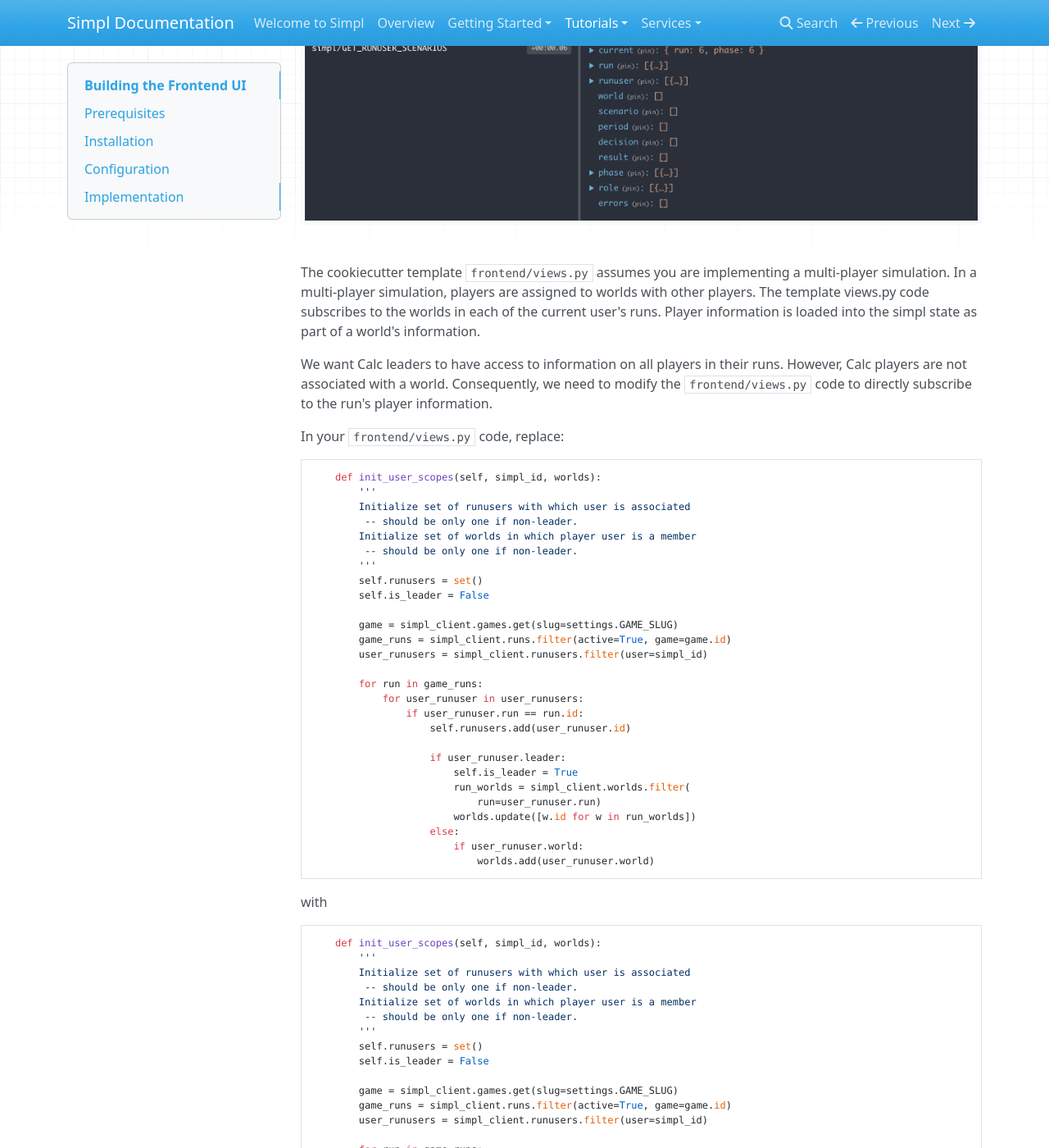
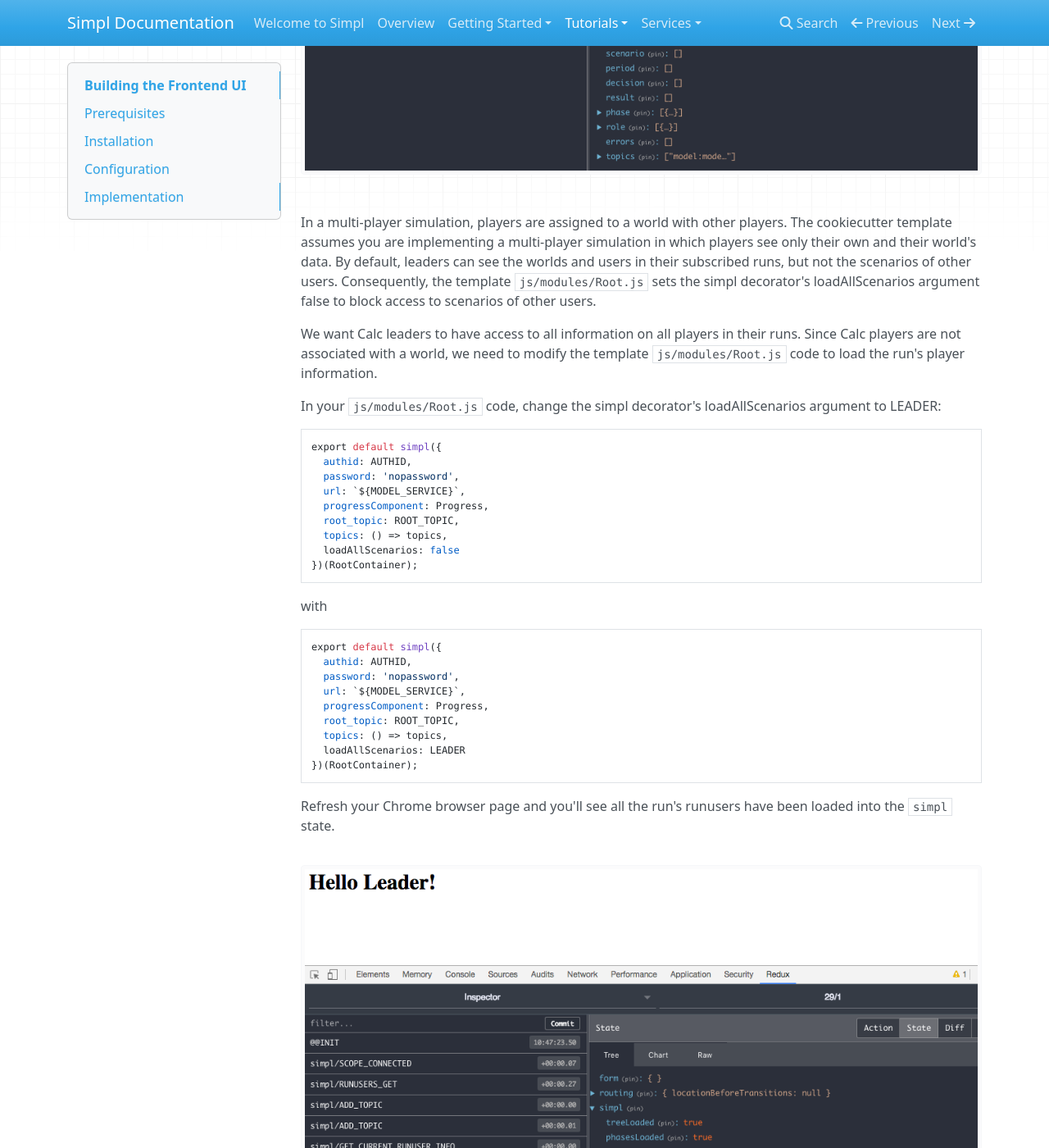
Before and after one commit to janeeisenstein/simpl-docs, an MkDocs documentation site: the page built from docs/tutorial/frontend.md, in a window 1280 px wide and 1400 px high, scrolled down 3915 px. Shown: the whole window at 82% size. Built offline with MkDocs 1.6.1, drawn with Linux system fonts in a browser that asks for light colours; nearby versions of some CDN libraries; old or Windows-style settings are respelled for this version of MkDocs; some of the changed text lies outside the part shown.

Commit message:
Completed updates for async and simplified setup.

````diff
--- a/docs/tutorial/frontend.md
+++ b/docs/tutorial/frontend.md
@@ -64,7 +64,7 @@ $ npm install
 $ gulp
 ```
 
-In order to aid development, you should also install the following Chrome DevTools Extensions:
+To aid development, you can install the following Chrome DevTools Extensions:
 
 * [Redux DevTools Extension](https://chrome.google.com/webstore/detail/redux-devtools/lmhkpmbekcpmknklioeibfkpmmfibljd)
 * [React Developer Tools](https://chrome.google.com/webstore/detail/react-developer-tools/fmkadmapgofadopljbjfkapdkoienihi?hl=en)
@@ -84,7 +84,6 @@ Just like most Websites, the frontend service will need a place where it can sto
 First, let's create the necessary local tables:
 
 ```bash
-$ ./manage.py makemigrations
 $ ./manage.py migrate
 ```
 
@@ -114,73 +113,40 @@ state properties, they look similar to those of players. Only information about
 
 ![](./imgs/Hello_Simpl_Leader1.png)
 
-The cookiecutter template `frontend/views.py`  assumes you are implementing a multi-player simulation.
-In a multi-player simulation, players are assigned to worlds with other players. The template views.py code subscribes to the
-worlds in each of the current user's runs. Player information is loaded into the simpl state as part of a world's information.
+In a multi-player simulation, players are assigned to a world with other players.
+The cookiecutter template assumes you are implementing a multi-player simulation in which players
+see only their own and their world's data. By default, leaders can see the worlds and users in their subscribed runs,
+but not the scenarios of other users. Consequently, the template `js/modules/Root.js` sets the simpl decorator's loadAllScenarios argument false to block access to scenarios of other users.
 
-We want Calc leaders to have access to information on all players in their runs. However, Calc players are not associated with
-a world. Consequently, we need to modify the `frontend/views.py` code to directly subscribe to the run's player information.
+We want Calc leaders to have access to all information on all players in their runs. Since Calc players are not associated with
+a world, we need to modify the template `js/modules/Root.js` code to load the run's player information.
 
-In your `frontend/views.py` code, replace:
+In your `js/modules/Root.js` code, change the simpl decorator's loadAllScenarios argument to LEADER:
 
 ```
-    def init_user_scopes(self, simpl_id, worlds):
-        '''
-        Initialize set of runusers with which user is associated
-         -- should be only one if non-leader.
-        Initialize set of worlds in which player user is a member
-         -- should be only one if non-leader.
-        '''
-        self.runusers = set()
-        self.is_leader = False
-
-        game = simpl_client.games.get(slug=settings.GAME_SLUG)
-        game_runs = simpl_client.runs.filter(active=True, game=game.id)
-        user_runusers = simpl_client.runusers.filter(user=simpl_id)
-
-        for run in game_runs:
-            for user_runuser in user_runusers:
-                if user_runuser.run == run.id:
-                    self.runusers.add(user_runuser.id)
-
-                    if user_runuser.leader:
-                        self.is_leader = True
-                        run_worlds = simpl_client.worlds.filter(
-                            run=user_runuser.run)
-                        worlds.update([w.id for w in run_worlds])
-                    else:
-                        if user_runuser.world:
-                            worlds.add(user_runuser.world)
+export default simpl({
+  authid: AUTHID,
+  password: 'nopassword',
+  url: `${MODEL_SERVICE}`,
+  progressComponent: Progress,
+  root_topic: ROOT_TOPIC,
+  topics: () => topics,
+  loadAllScenarios: false
+})(RootContainer);
 ```
 
 with
 
 ```
-    def init_user_scopes(self, simpl_id, worlds):
-        '''
-        Initialize set of runusers with which user is associated
-         -- should be only one if non-leader.
-        Initialize set of worlds in which player user is a member
-         -- should be only one if non-leader.
-        '''
-        self.runusers = set()
-        self.is_leader = False
-
-        game = simpl_client.games.get(slug=settings.GAME_SLUG)
-        game_runs = simpl_client.runs.filter(active=True, game=game.id)
-        user_runusers = simpl_client.runusers.filter(user=simpl_id)
-
-        for run in game_runs:
-            for user_runuser in user_runusers:
-                if user_runuser.run == run.id:
-                    self.runusers.add(user_runuser.id)
-
-                    if user_runuser.leader:
-                        self.is_leader = True
-                        player_runusers = simpl_client.runusers.filter(
-                            run=run.id,
-                            leader=False)
-                        self.runusers.update([p.id for p in player_runusers])
+export default simpl({
+  authid: AUTHID,
+  password: 'nopassword',
+  url: `${MODEL_SERVICE}`,
+  progressComponent: Progress,
+  root_topic: ROOT_TOPIC,
+  topics: () => topics,
+  loadAllScenarios: LEADER
+})(RootContainer);
 ```
 
 Refresh your Chrome browser page and you'll see all the run's runusers have been loaded into the `simpl` state.
@@ -484,6 +450,7 @@ import {connect} from 'react-redux';
 import PlayerResultRowContainer from '../containers/PlayerResultRowContainer'
 
 class LeaderHome extends React.Component {
+
   render() {
     const name = this.props.runuser.first_name + ' ' + this.props.runuser.last_name;
     const playerRows = this.props.players.map(
@@ -539,6 +507,7 @@ const module = connect(
 )(LeaderHome);
 
 export default module;
+
 ```
 
 Now when a leader logs in, they see the current player results:
@@ -547,7 +516,7 @@ Now when a leader logs in, they see the current player results:
 
 Let's add some styling to make it easier to read the table of results.
 
-In `frontend/templates/frontend.home.html, replace
+In `frontend/templates/frontend.home.html`, replace
 ```
   <head>
   </head>
````
Also changed, not shown: other parts of docs/tutorial/frontend.md (+3 -2 lines), docs/tutorial/modelservice.md (+4 -4 lines), docs/tutorial/imgs/Hello_Simpl_Leader1.png, docs/tutorial/imgs/Hello_Simpl_Leader2.png, docs/tutorial/imgs/Hello_Simpl_Player.png, docs/tutorial/imgs/Simpl_Play.png, docs/tutorial/imgs/Simpl_Play2.png.
